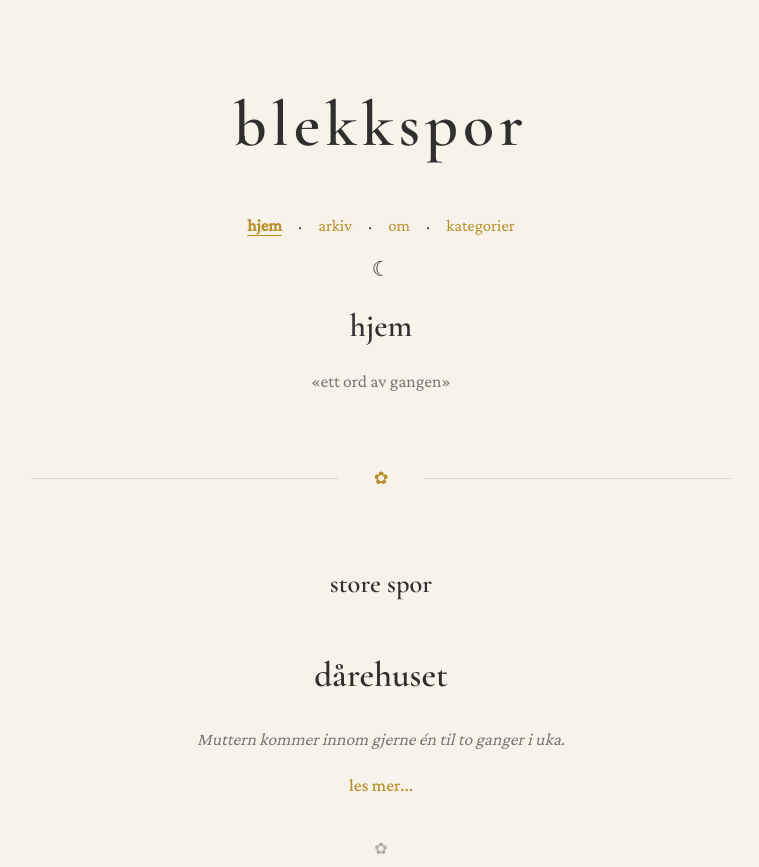
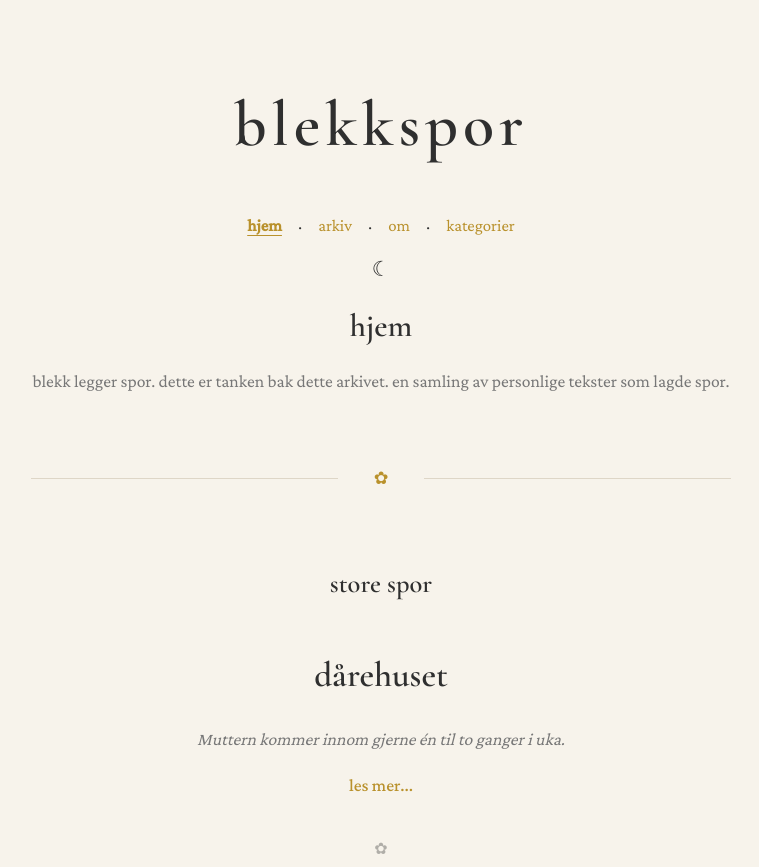
Before and after one commit to xxpia/blekkspor, a plain HTML site: page index.html in a window 1280 px wide. Shown: the top 867 px of the page, without its empty margins (259-1018 px from the left). Drawn offline with nearby package versions, Linux system fonts and the light colour scheme.

Commit message:
Update index.html

```diff
--- a/index.html
+++ b/index.html
@@ -89,7 +89,9 @@
         <h2>hjem</h2>
 
         <p class="home-intro">
-            «ett ord av gangen»
+            blekk legger spor.
+            dette er tanken bak dette arkivet.
+            en samling av personlige tekster som lagde spor.
         </p>
 
         <div
```
